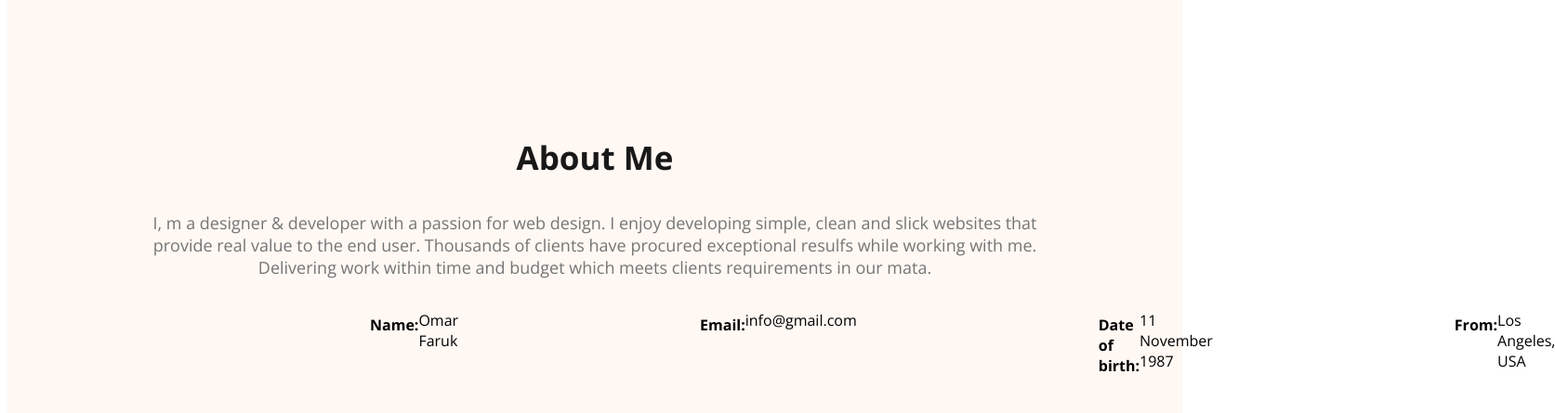
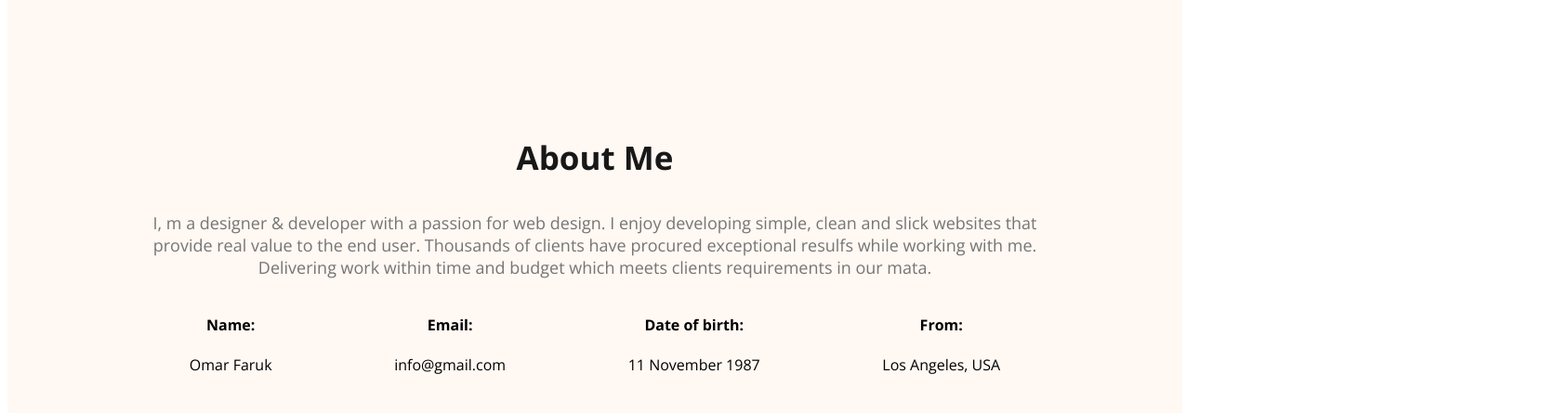
Before and after one commit to Faruk5s/omarfaruk, a plain HTML site: page index.html in a window 1280 px wide. Shown: the part 907-1352 px from the top of the page at 93% size, 1673 px wide, since content can reach past the window. Drawn offline with nearby package versions, Linux system fonts and the light colour scheme.

Commit message:
added about

```diff
--- a/index.html
+++ b/index.html
@@ -38,23 +38,27 @@
             <p class="section-description">I, m a designer & developer with a passion for web design. I enjoy developing simple, clean and slick websites that provide real value to the end user. Thousands of clients have procured exceptional resulfs while working with me. Delivering work within time and budget which meets clients requirements in our mata.</p>
 
             <div class="about-info-container">
-                <div class="about info"></div>
+                <div class="about-info">
                 <h4 class="info-title">Name:</h4>
                 <p class="info-description">Omar Faruk</p>
+            </div>
 
-                <div class="about info"></div>
+                <div class="about-info">
                 <h4 class="info-title">Email:</h4>
                 <p class="info-description">info@gmail.com</p>
+            </div>
 
-                <div class="about info"></div>
+                <div class="about-info">
                 <h4 class="info-title">Date of birth:
                     </h4>
                 <p class="info-description">11 November 1987</p>
+            </div>
 
-                <div class="about info"></div>
+                <div class="about-info">
                 <h4 class="info-title">From:</h4>
                 <p class="info-description">
                     Los Angeles, USA</p>
+                </div>
             </div>
 
         </section>
--- a/styles/styles.css
+++ b/styles/styles.css
@@ -101,6 +101,6 @@ nav a{
     justify-content: space-around;
 
 }
-.about info{
+.about-info{
     text-align: center;
 }
```
